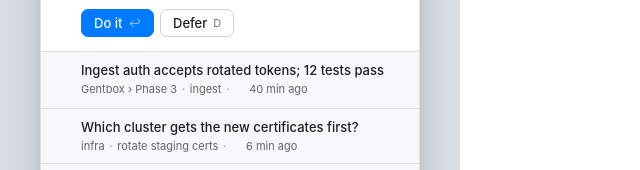
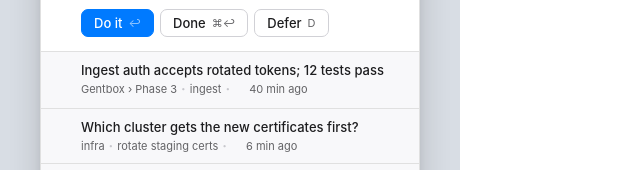
Before and after one commit to Eiluviann/gentbox, a website: page design/project/mac-popover-undo.dc.html in a window 1280 px wide. Shown: the part 265-435 px from the top of the page, 0-640 px from the left. Drawn offline with Linux system fonts and the light colour scheme.

Commit message:
Offer Done beside Do it on action cards
Co-Authored-By: Claude Opus 5.5 <noreply@anthropic.com>

```diff
--- a/design/project/an.css
+++ b/design/project/an.css
@@ -1168,3 +1168,4 @@ a.side-item { text-decoration: none; }
 .pp-actbar { display: flex; align-items: center; gap: 6px; padding: 12px 14px; border-top: 1px solid var(--line); background: #fff; }
 .pp-back { text-decoration: none; }
 .pp-actbar .kbd { color: inherit; opacity: 0.6; font-weight: 400; }
+.pp-hero-body .btn:not(.primary) .kbd { color: var(--ink-3); opacity: 1; }
--- a/design/project/mac-popover-undo.dc.html
+++ b/design/project/mac-popover-undo.dc.html
@@ -58,6 +58,7 @@ body{margin:0}
 			<div class="pp-hero-body">
 				<div class="pp-acts">
 					<button class="btn primary">Do it<span class="kbd">↩</span></button>
+					<button class="btn">Done<span class="kbd">⌘↩</span></button>
 					<button class="btn">Defer<span class="kbd">D</span></button>
 				</div>
 			</div>
```
Also changed, not shown: design/project/mac-popup-deferrable.dc.html (+1 -0 lines).
